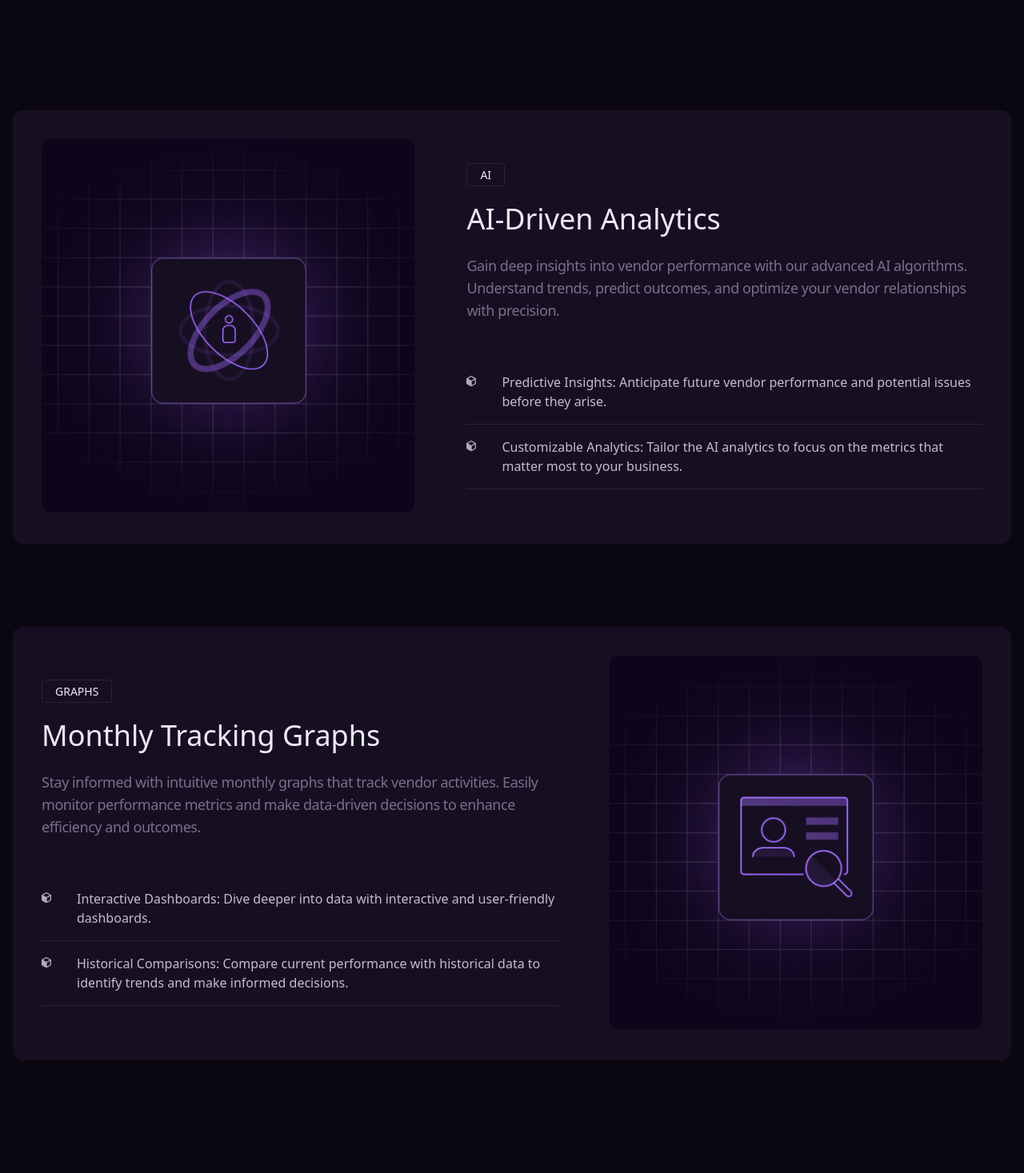
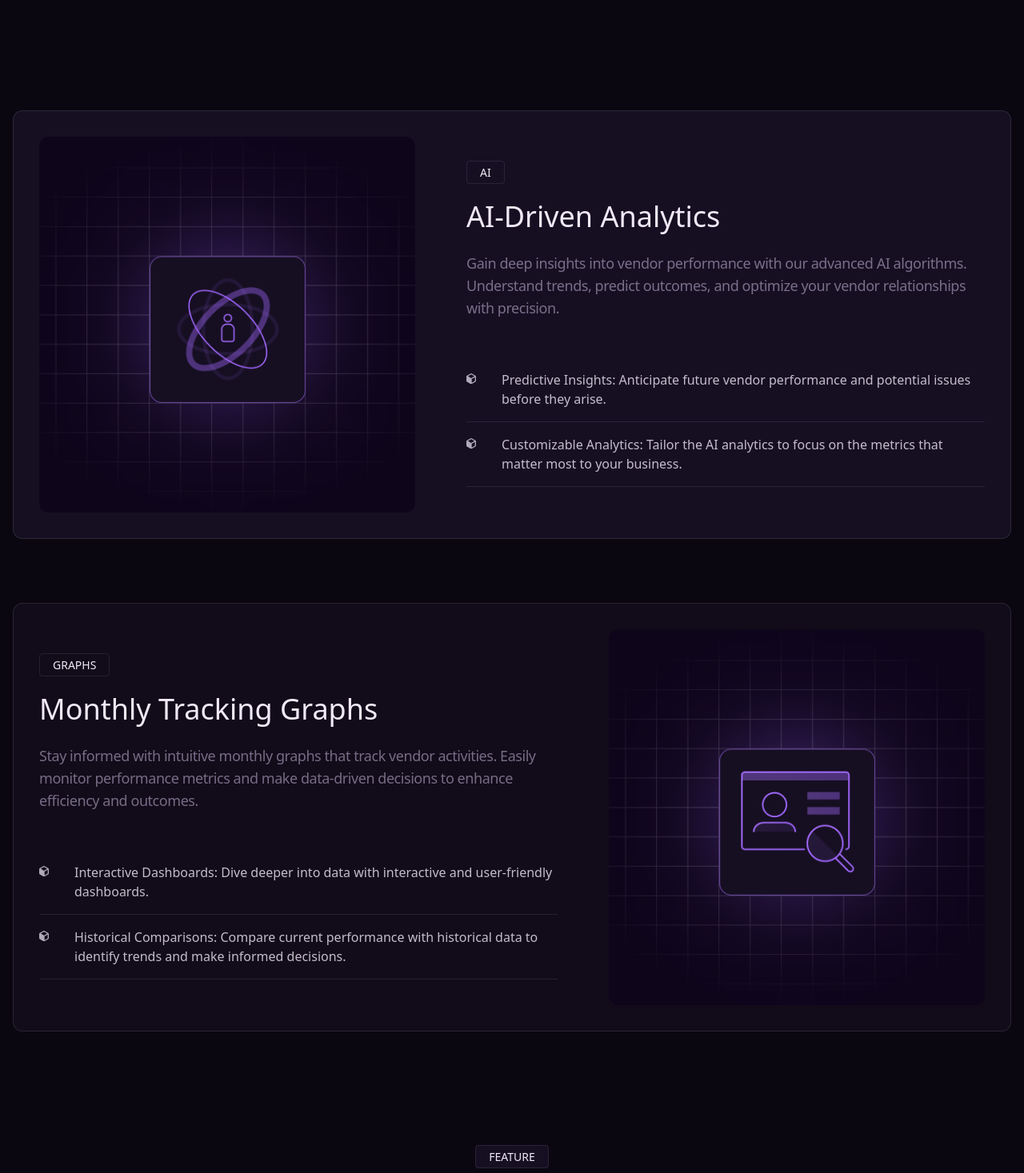
Before and after one commit to ehtishamsh/astraSaasLandingPage, a React (Vite) app: page / in a window 1280 px wide. Shown: the part 1640-3107 px from the top of the page at 80% size. Built offline with nearby package versions, Linux system fonts and the light colour scheme.

Commit message:
some changes

```diff
--- a/src/components/home/AI.tsx
+++ b/src/components/home/AI.tsx
@@ -1,7 +1,7 @@
 function AI() {
   return (
     <section className="py-8 px-4">
-      <div className="max-w-7xl mx-auto bg-mainColor-800 rounded-xl p-9 grid gap-16 grid-cols-7">
+      <div className="max-w-7xl mx-auto  border border-borderMainColor bg-mainColor-800 rounded-xl p-8 grid gap-16 grid-cols-7">
         <div className="col-span-3">
           <img
             src="/astro_ai.png"
--- a/src/components/home/Graphs.tsx
+++ b/src/components/home/Graphs.tsx
@@ -1,7 +1,7 @@
 function Graphs() {
   return (
-    <section className="py-8 px-4 mt-10">
-      <div className="max-w-7xl mx-auto bg-mainColor-800 rounded-xl p-9 grid gap-16 grid-cols-7">
+    <section className="py-8 px-4 mt-4">
+      <div className="max-w-7xl mx-auto bg-mainColor-800/60 border border-borderMainColor rounded-xl p-8 grid  gap-16 grid-cols-7">
         <div className="col-span-4 py-8">
           <span className="text-mainColor-100 rounded-[4px] py-1 px-4 text-sm border border-mainColor-200/10">
             GRAPHS
```
